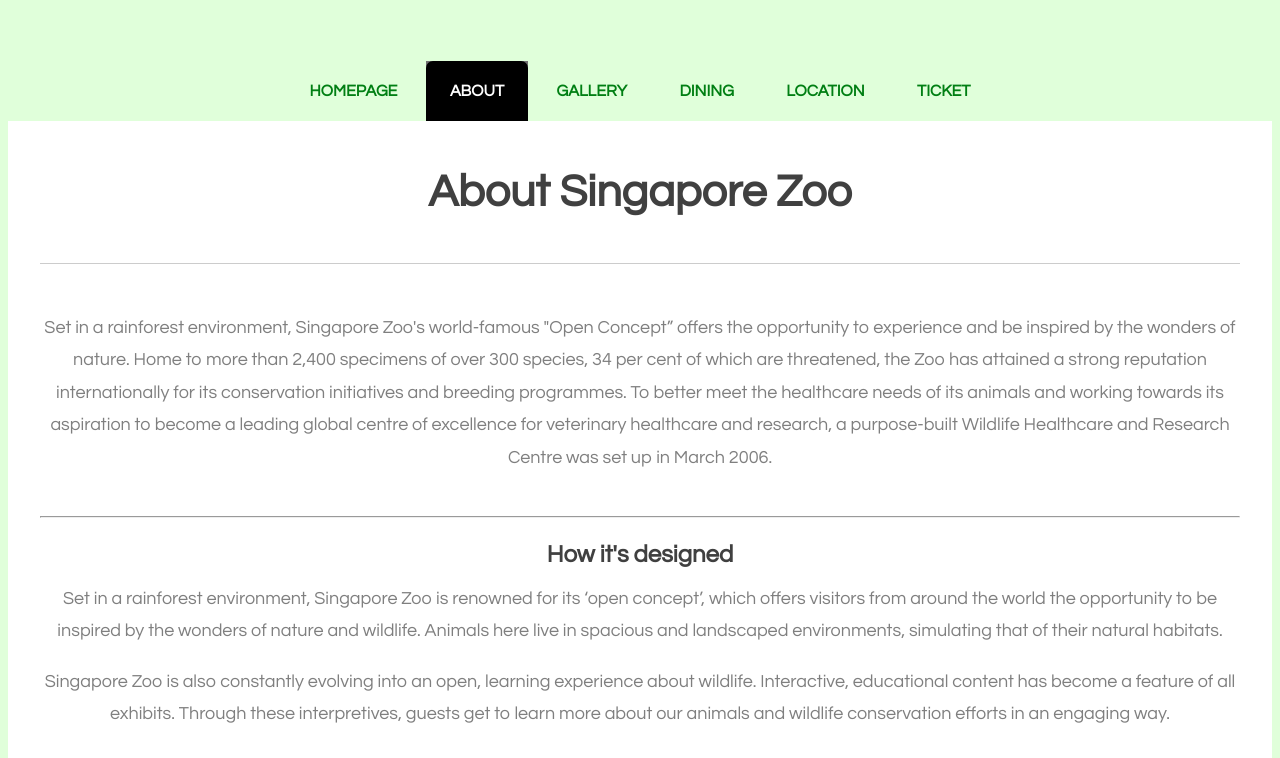
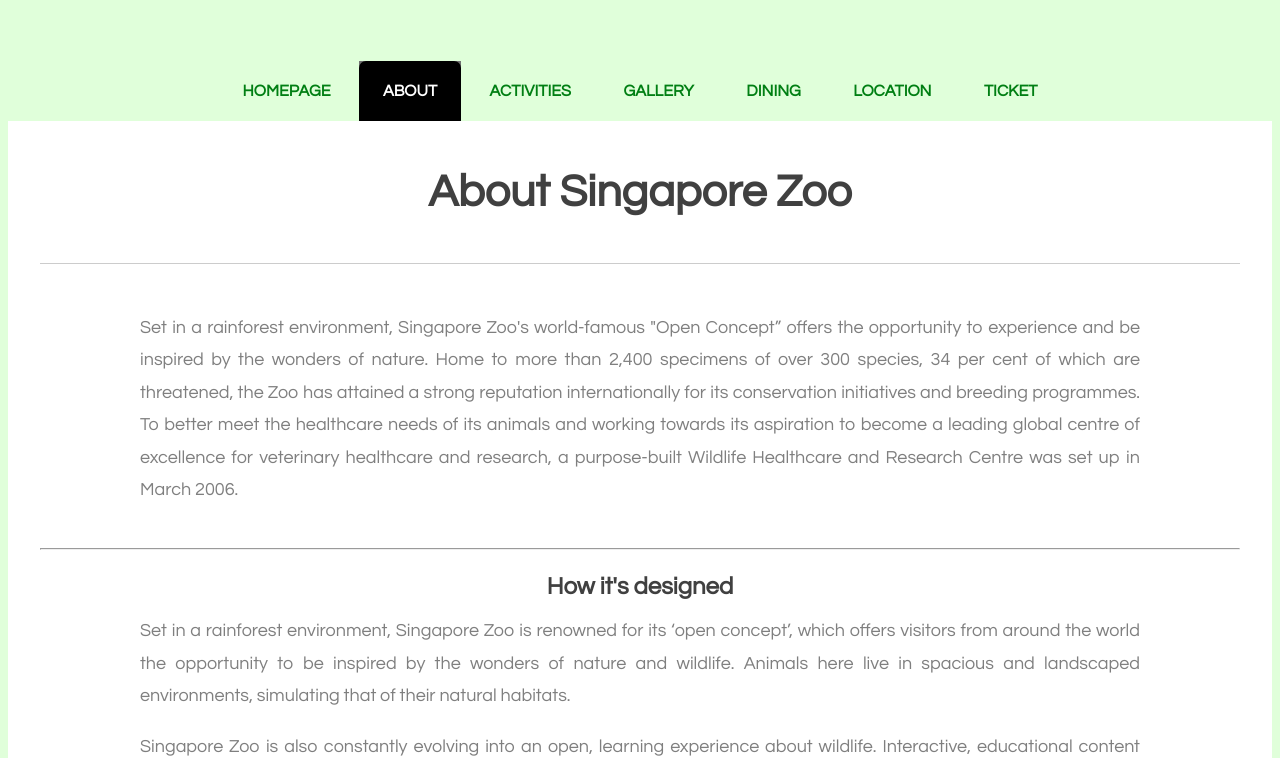
Before and after one commit to shammininathan28/myfirstwebpage.github.io, a plain HTML site: page about.html in a window 1280 px wide. Shown: the part 204-962 px from the top of the page. Drawn offline with Linux system fonts and the light colour scheme.

Commit message:
Update about.html

```diff
--- a/about.html
+++ b/about.html
@@ -4,7 +4,7 @@
 <head>
 <title>AED23D HTML Project</title>
 <meta name="keywords" content="Singapore, Attractions, Zoo, Animals, Tourist, Tourism" />
-<meta name="viewport" content="width=device-width, initial-scale=1">
+<meta name="viewport" content="width=device-width, initial-scale=1.0">
 <meta name="description" content="AED23D Html Project" />
 <link href="http://fonts.googleapis.com/css?family=Source+Sans+Pro:200,300,400,600,700,900|Quicksand:400,700|Questrial" rel="stylesheet" />
 <link href="default.css" rel="stylesheet" type="text/css" media="all" />
@@ -22,6 +22,7 @@
 			<ul>
 				<li><a href="index.html" accesskey="1" title="">Homepage</a></li>
 				<li class="active"><a href="about.html" accesskey="2" title="">About</a></li>
+				<li><a href="activities.html" accesskey="2" title="">Activities</a></li>
 				<li><a href="gallery.html" accesskey="3" title="">Gallery</a></li>
 				<li><a href="dining.html" accesskey="4" title="">Dining</a></li>
 				<li><a href="location.html" accesskey="5" title="">Location</a></li>
@@ -44,22 +45,23 @@
 	<div id="portfolio" class="container">
 
 			<div class="box">
-
-				<p style=1000px">Set in a rainforest environment, Singapore Zoo's world-famous "Open Concept” offers the opportunity to experience
+			  <center>
+				<p style="width: 1000px; text-align:justify; ">Set in a rainforest environment, Singapore Zoo's world-famous "Open Concept” offers the opportunity to experience
 				and be inspired by the wonders of nature. Home to more than 2,400 specimens of over 300 species,
 				34 per cent of which are threatened, the Zoo has attained a strong reputation internationally for its conservation initiatives and breeding programmes.
 				To better meet the healthcare needs of its animals and working towards its aspiration to become a leading global centre of excellence for veterinary
-				healthcare and research, a purpose-built Wildlife Healthcare and Research Centre was set up in March 2006.</p>
+				healthcare and research, a purpose-built Wildlife Healthcare and Research Centre was set up in March 2006.</p> </center>
 		  <br>
 	<hr>
 	<br>
 	<h2>How it's designed</h2>
 	<br>
-	<p>Set in a rainforest environment, Singapore Zoo is renowned for its ‘open concept’, which offers visitors from around the world the opportunity to be inspired
+	<center>
+	<p style="width: 1000px; text-align:justify;">Set in a rainforest environment, Singapore Zoo is renowned for its ‘open concept’, which offers visitors from around the world the opportunity to be inspired
 		by the wonders of nature and wildlife. Animals here live in spacious and landscaped environments, simulating that of their natural habitats. </p>
-	<p>Singapore Zoo is also constantly evolving into an open, learning experience about wildlife. Interactive, educational content has become a feature of
+	<p style="width: 1000px; text-align:justify;">Singapore Zoo is also constantly evolving into an open, learning experience about wildlife. Interactive, educational content has become a feature of
 	all exhibits. Through these interpretives, guests get to learn more about our animals and wildlife conservation efforts in an engaging way.</p>
-
+	</center>
 	</div>
 	<br>
 	<hr>
```
